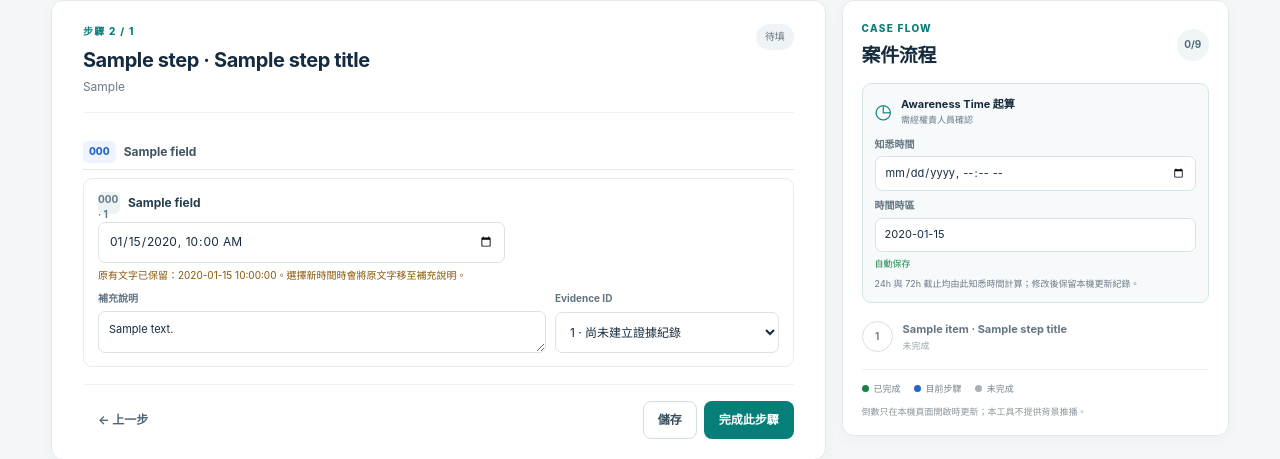
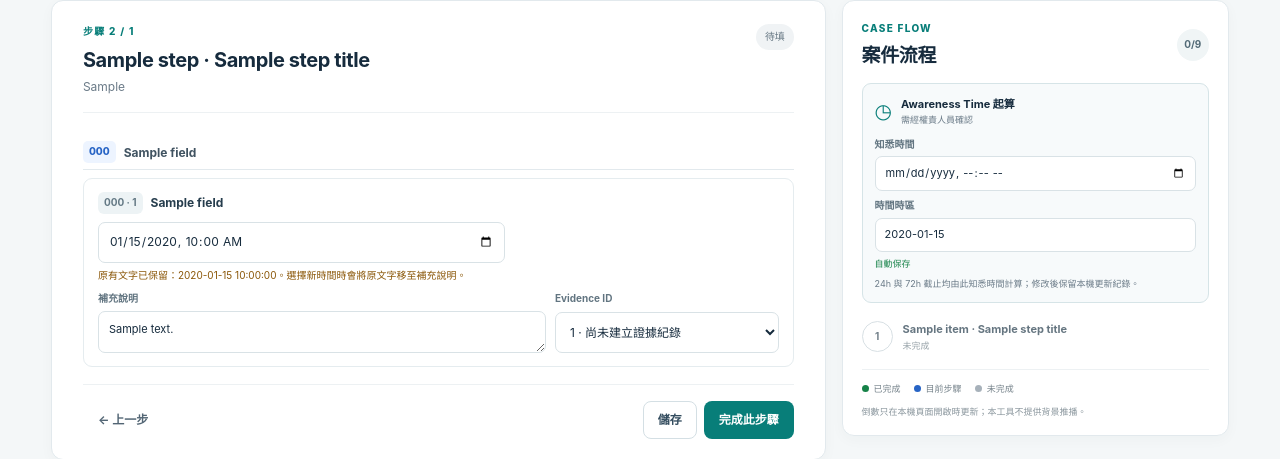
Before and after one commit to LeoChang0808/PSIRT_support, a Flask app: template templates/case.html in a window 1280 px wide. Shown: the part 308-767 px from the top of the page. Run offline with Flask 3, Linux system fonts and the light colour scheme; the template is opened without the code that fills it: most values are stand-ins (such as "Sample title", 1, 10 or a date in 2020); parts of the project's set-up code (start-up, migrations or seed data) failed here and were passed over; some libraries are stand-ins or nearby versions.

Commit message:
fix: improve form field heading layout

```diff
--- a/static/app.css
+++ b/static/app.css
@@ -158,13 +158,13 @@ h3 { font-size: 15px; margin-bottom: 5px; }
 .step-form { display: grid; gap: 11px; }
 .submission-card[hidden], .export-actions [hidden], .srp-preview[hidden] { display: none !important; }
 .field-group-heading { display: flex; align-items: center; gap: 8px; margin: 10px 0 -3px; padding-bottom: 6px; border-bottom: 1px solid var(--line); }
-.field-group-heading span { color: var(--blue); background: var(--blue-soft); border-radius: 5px; padding: 3px 6px; font-size: 10px; font-weight: 800; }
-.field-group-heading h3 { margin: 0; color: #405361; font-size: 12px; }
+.field-group-heading span { flex: 0 0 auto; color: var(--blue); background: var(--blue-soft); border-radius: 5px; padding: 3px 6px; font-size: 10px; font-weight: 800; white-space: nowrap; }
+.field-group-heading h3 { flex: 1 1 auto; min-width: 0; margin: 0; color: #405361; font-size: 12px; line-height: 1.45; overflow-wrap: anywhere; }
 .field-card { border: 1px solid #e5ecef; background: #fff; border-radius: 9px; padding: 13px 14px; }
 .field-card:focus-within { border-color: #9dcac5; box-shadow: 0 0 0 3px #e6f5f333; }
 .field-title { display: flex; align-items: center; flex-wrap: wrap; gap: 8px; margin-bottom: 8px; }
-.field-title label { font-size: 12px; font-weight: 700; color: #263d4d; }
-.field-number { width: 22px; height: 22px; display: grid; place-items: center; border-radius: 6px; background: #edf3f5; color: #647985; font-size: 10px; font-weight: 700; }
+.field-title label { flex: 1 1 240px; min-width: 0; font-size: 12px; font-weight: 700; line-height: 1.45; color: #263d4d; overflow-wrap: anywhere; }
+.field-number { flex: 0 0 auto; width: auto; min-width: 22px; height: 22px; padding: 0 6px; display: grid; place-items: center; border-radius: 6px; background: #edf3f5; color: #647985; font-size: 10px; font-weight: 700; white-space: nowrap; }
 .reuse-tag { color: #087e79; background: var(--teal-soft); border-radius: 999px; padding: 2px 7px; font-size: 9px; }
 .stale-tag { color: #8a5607; background: #fff2d9; border-radius: 999px; padding: 2px 7px; font-size: 9px; }
 textarea, input, select {
```
